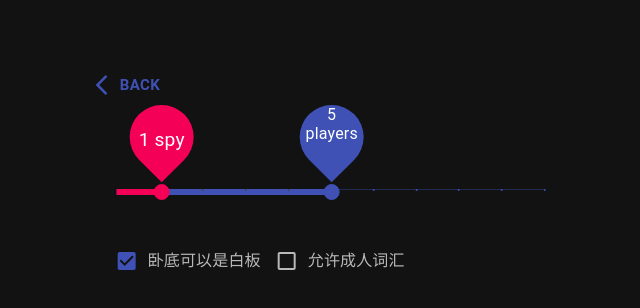
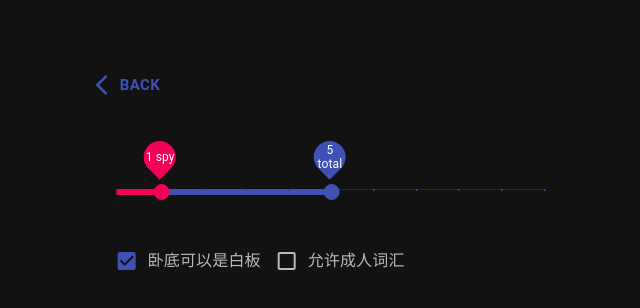
Before and after one commit to niuniuanran/WhoIsSpy, a React (Create React App) app: page /cn/new-room in a window 1280 px wide. Shown: the top 308 px of the page, without its empty margins (310-950 px from the left). Built offline with nearby package versions, Linux system fonts and the light colour scheme.

Commit message:
Adjust slider label sizing

```diff
--- a/src/Components/EnterGame/NumSettingSliders.tsx
+++ b/src/Components/EnterGame/NumSettingSliders.tsx
@@ -31,15 +31,15 @@ const PlayerNumSlider = withStyles({
             backgroundColor: 'currentColor',
             }
     },
-    valueLabel: {
-        fontSize: '1rem',
-        top: -70,
-        left: 'calc(-50% - 18px)',
-        '& *': {
-            width: '4rem',
-            height: '4rem',
-          },
-    }
+    // valueLabel: {
+    //     fontSize: '1rem',
+    //     top: -70,
+    //     left: 'calc(-50% - 18px)',
+    //     '& *': {
+    //         width: '4rem',
+    //         height: '4rem',
+    //       },
+    // }
 })(Slider)
 
 const SpyNumSlider = withStyles({
@@ -76,20 +76,20 @@ const SpyNumSlider = withStyles({
           color: '#424242',
           opacity: 0.8
       },
-      valueLabel: {
-        top: -70,
-        left: 'calc(-50% - 18px)',
-        '& *': {
-            width: '4rem',
-            height: '4rem',
-          },
-        '& span span': {
-            fontSize: '1.2rem',
-            position: 'absolute',
-            top: '1rem',
-            left: '-1rem'
-        }
-        }
+    //   valueLabel: {
+    //     top: -70,
+    //     left: 'calc(-50% - 18px)',
+        // '& *': {
+        //     width: '4rem',
+        //     height: '4rem',
+        //   },
+        // '& span span': {
+        //     fontSize: '1.2rem',
+        //     position: 'absolute',
+        //     top: '1rem',
+        //     left: '-1rem'
+        // }
+        // }
 })(Slider)
 
 const useStyles = makeStyles((theme) => ({
@@ -112,7 +112,7 @@ export default function NumSettingSliders(){
                 max={10}
                 marks
                 valueLabelDisplay="on"
-                valueLabelFormat={v => `${v} players`}
+                valueLabelFormat={v => `${v} total`}
             />
             <SpyNumSlider
                 defaultValue={1}
```
